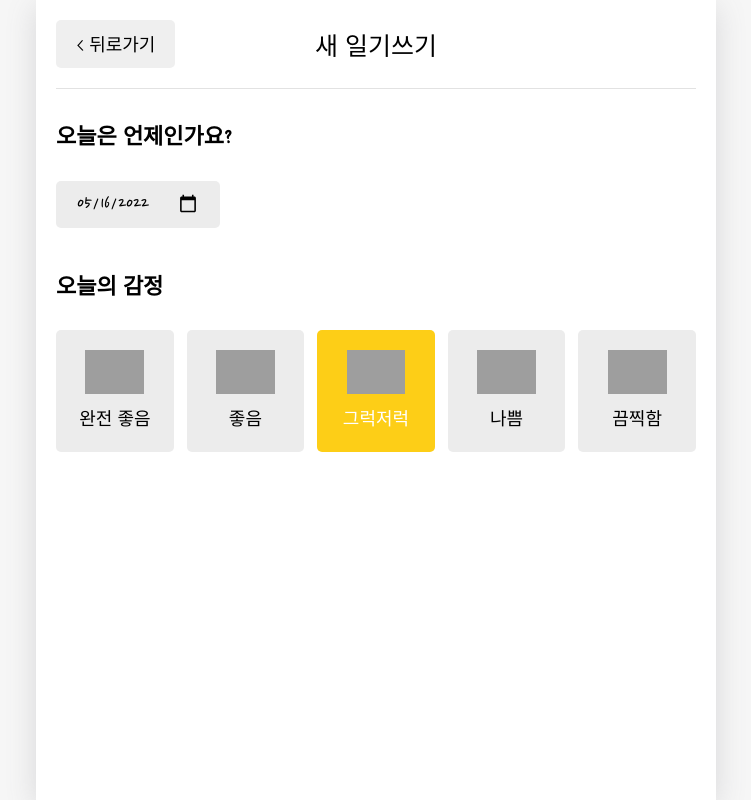
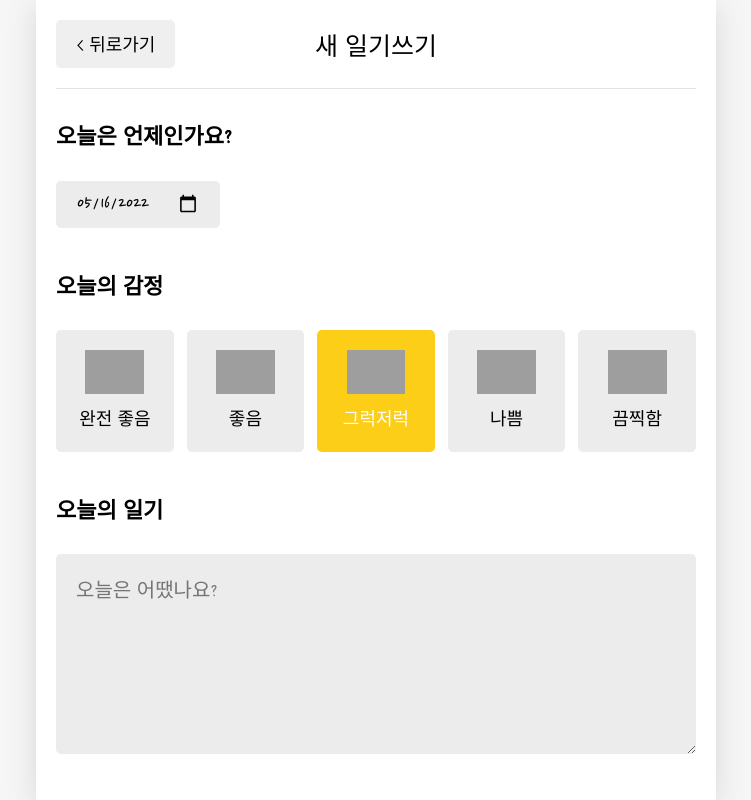
Before and after one commit to MunjeongDev/emotion-diary, a React (Create React App) app: page /new in a window 1280 px wide. Shown: the whole page, without its empty margins (264-1015 px from the left). Built offline with nearby package versions, Linux system fonts and the light colour scheme; grey boxes are pictures that could not be loaded; a web font is replaced by a local one.

Commit message:
new: 오늘의 일기

```diff
--- a/src/App.css
+++ b/src/App.css
@@ -225,6 +225,22 @@
   gap: 2%;
 }
 
+.DiaryEditor textarea {
+  font-family: "Nanum Pen Script";
+  font-size: 20px;
+
+  box-sizing: border-box;
+  width: 100%;
+  min-height: 200px;
+  resize: vertical;
+
+  border: none;
+  border-radius: 5px;
+  background-color: #ececec;
+
+  padding: 20px;
+}
+
 /* EmotionItem */
 .EmotionItem {
   cursor: pointer;
--- a/src/components/DiaryEditor.js
+++ b/src/components/DiaryEditor.js
@@ -1,4 +1,4 @@
-import { useState } from "react";
+import { useState, useRef } from "react";
 import { useNavigate } from "react-router-dom";
 
 import MyHeader from "./MyHeader";
@@ -41,6 +41,8 @@
 };
 
 const DiaryEditor = () => {
+  const contentRef = useRef();
+  const [content, setContent] = useState("");
   const [emotion, setEmotion] = useState(3);
   const [date, setDate] = useState(getStringDate(new Date()));
 
@@ -82,6 +84,17 @@
             ))}
           </div>
         </section>
+        <section>
+          <h4>오늘의 일기</h4>
+          <div className="input_box text_wrapper">
+            <textarea
+              placeholder="오늘은 어땠나요?"
+              ref={contentRef}
+              value={content}
+              onChange={(e) => setContent(e.target.value)}
+            />
+          </div>
+        </section>
       </div>
     </div>
   );
```
